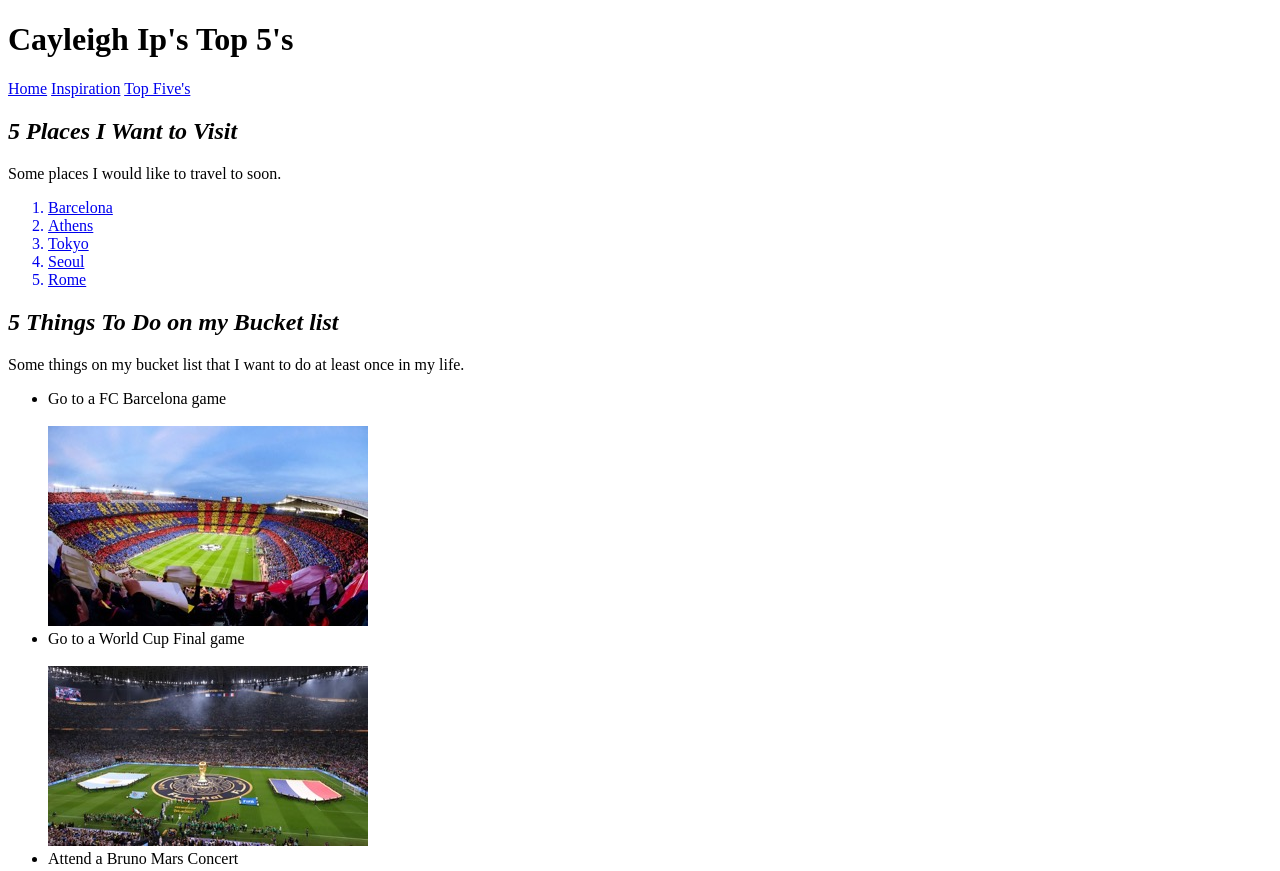
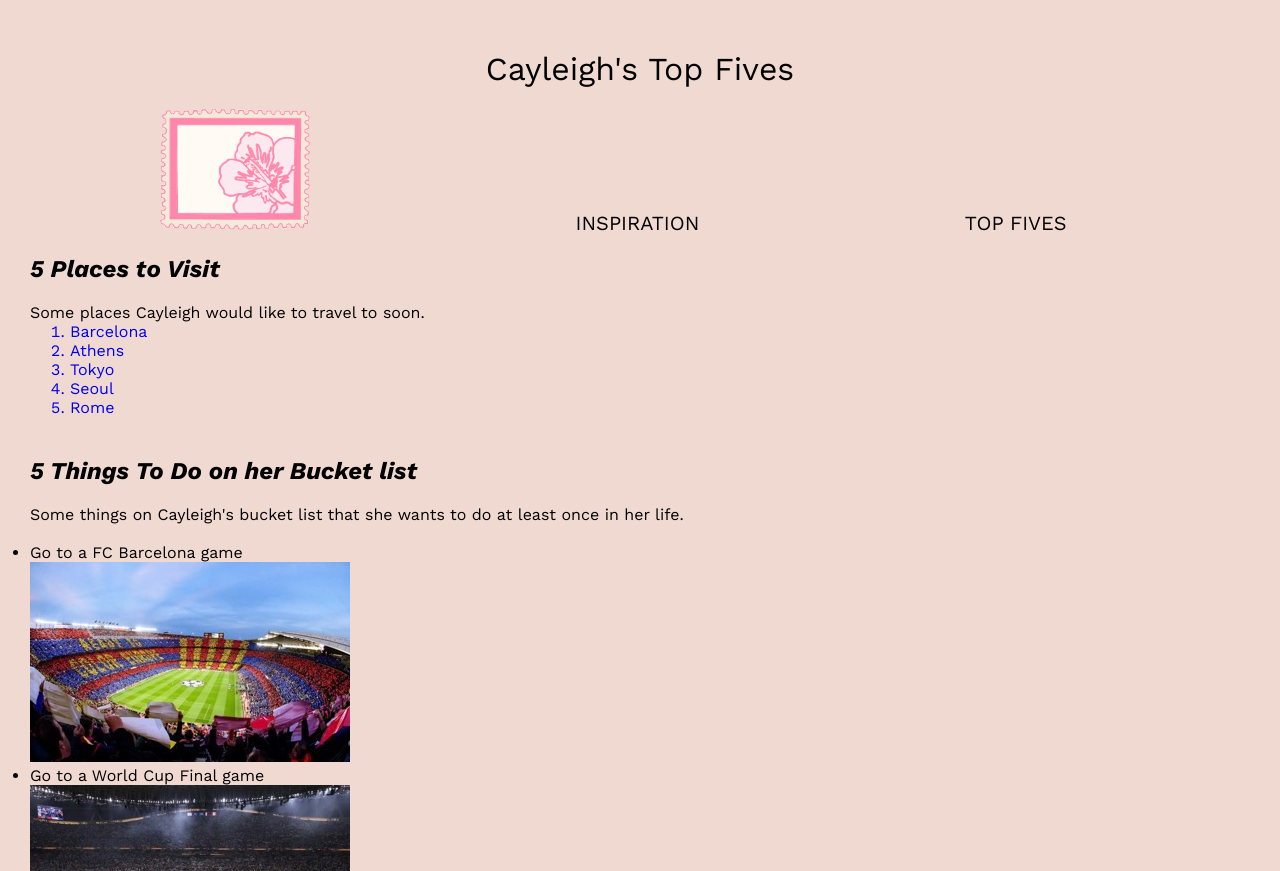
Before and after one commit to cayleighip/projectOnePortfolio, a plain HTML site: page topFives/topFives.html in a window 1280 px wide. Shown: the top 871 px of the page. Drawn offline with nearby package versions, Linux system fonts and the light colour scheme.

Commit message:
commit change

```diff
--- /dev/null
+++ b/css/style.css
@@ -0,0 +1,57 @@
+*{
+    margin: 0;
+
+}
+
+body{
+    font-family: "Work Sans", sans-serif;
+    font-weight: 400;
+    background-color: #EFD9D1;
+    color: #000000;
+    padding: 50px 30px 50px 30px;
+
+}
+
+#gif{
+    width: 150px;
+}
+
+a{
+    text-decoration: none;
+    display: inline;
+
+}
+
+nav a{
+    /* border: 5px solid #DAA38F; */
+    /* background-color: #DAA38F; */
+    color: #000000;
+    font-size: 20px;
+    font-weight: 400;
+    text-transform: uppercase;
+    padding: 10px 130px;
+    /* padding-bottom: 50px; */
+
+
+
+}
+
+h1{
+    text-align: center;
+    padding-bottom: 20px;
+    font-weight: 400;
+}
+
+h2{
+    padding-bottom: 20px;
+    padding-top: 20px;
+}
+
+.img{
+    display: inline;
+
+}
+
+section{
+    padding-bottom: 20px;
+}
--- a/topFives/topFives.html
+++ b/topFives/topFives.html
@@ -2,22 +2,28 @@
 <html lang="en">
     <head>
     <meta charset="UTF-8">
-    <title>My Top 5's</title>
+    <title>Cayleigh's Top 5's</title>
+    <link rel="stylesheet" href="../css/style.css">
+    <link rel="preconnect" href="https://fonts.googleapis.com">
+    <link rel="preconnect" href="https://fonts.gstatic.com" crossorigin>
+    <link href="https://fonts.googleapis.com/css2?family=Work+Sans:ital,wght@0,100..900;1,100..900&display=swap" rel="stylesheet">
+
     </head>
 
     <body>
-    <h1>Cayleigh Ip's Top 5's</h1>
+    <h1>Cayleigh's Top Fives</h1>
     <header>
         <nav>
-        <a href="../index.html">Home</a>
+        <a href="../index.html"><img id="gif" src="../img/stamp.gif" alt="GIF created by Cayleigh Ip. Stamp with hibiscus flower that changes background color and name appears."></a>
+
         <a href="../inspiration/inspiration.html">Inspiration</a>
-        <a href="../topFives/topFives.html">Top Five's</a>
+        <a href="../topFives/topFives.html">Top Fives</a>
         </nav>
      </header>
 
     <section>
-        <h2><em>5 Places I Want to Visit</em></h2>
-    <p>Some places I would like to travel to soon. </p>
+        <h2><em>5 Places to Visit</em></h2>
+    <p>Some places Cayleigh would like to travel to soon. </p>
     <ol>
         <a href="https://www.barcelona.com/"><li>Barcelona</li></a>
         <a href="https://www.visitgreece.gr/mainland/attica/athens/"><li>Athens</li></a>
@@ -29,44 +35,44 @@
 
 
     <section>
-        <h2><em>5 Things To Do on my Bucket list </em></h2>
-        <p>Some things on my bucket list that I want to do at least once in my life.</p>
-        <ul>
+        <h2><em>5 Things To Do on her Bucket list </em></h2>
+        <p>Some things on Cayleigh's bucket list that she wants to do at least once in her life.</p>
+        <ul class="img">
             <li>Go to a FC Barcelona game</li>
-            <br>
+            <!-- <br> -->
             <img src="img/fcb.jpeg" alt="Camp Nou Stadium in Barcelona filled with fans at a FC Barcelona game.">
             <li>Go to a World Cup Final game</li>
-            <br>
+            <!-- <br> -->
             <img src="img/worldCup.jpeg" alt="The National Anthems during the 2022 World Cup Final between Argentina and France.">
             <li>Attend a Bruno Mars Concert</li>
-            <br>
+            <!-- <br> -->
             <img src="img/brunoMars.jpeg" alt="Bruno Mars performing in concert.">
             <li>Visit New York City during Christmas</li>
-            <br>
+            <!-- <br> -->
             <img src="img/nyc.jpeg" alt="Rockefeller Center in New York City during Christmas time. The Christmas tree is lit with snow falling around it and visitors iceskating on the rink.">
             <li>See the Northern Lights</li>
-            <br>
+            <!-- <br> -->
             <img src="img/northernLights.jpeg" alt="View of the Northern Lights in Alaska.">
         </ul>
     </section>
 
     <section>
-        <h2><em>5 of my All-Time Favorite Songs</em></h2>
+        <h2><em>5 of Cayleigh's All-Time Favorite Songs</em></h2>
         <dl>
             <dt><a href="https://www.youtube.com/watch?v=GdX-Dqe6tHg"><img src="img/buwan.jpg" alt="Buwan Album Cover, Juan Karlos"></a></dt>
-            <dd>"Buwan" is one of my favorite Tagalog songs.</dd>
+            <dd>"Buwan" is one of her favorite Tagalog songs.</dd>
             <br>
             <dt><a href="https://www.youtube.com/watch?v=fcmFH5OvdtA"><img src="img/hearYouMe.jpeg" alt="Bleed American Album Cover, Jimmy Eat World"></a></dt>
-            <dd>The first time I heard the song "Hear You Me" was in the movie remake "A Cinderella Story" from the 2000s. I loved that movie as a kid and I loved the song as well. </dd>
+            <dd>The first time she heard the song "Hear You Me" was in the movie remake "A Cinderella Story" from the 2000s. Cayleigh loved that movie as a kid and loved the song as well. </dd>
             <br>
             <dt><a href="https://www.youtube.com/watch?v=YKuHdOxj46I"><img src="img/keishaCole.jpeg" alt="The Way It Is Album Cover, Keisha Cole"></a></dt>
-            <dd>I love the song "Love" by Keisha Cole, it makes me nostalgic for the music that was created in the 2000s.</dd>
+            <dd>Cayleigh loves the song "Love" by Keisha Cole, it makes her nostalgic for the music that was created in the 2000s.</dd>
             <br>
             <dt><a href="https://www.youtube.com/watch?v=-CufSqKfx24"><img src="img/sabrina.png" alt="emails i can't send Album Cover, Sabrina Carpenter"></a></dt>
-            <dd>"Decode" was one of the first songs that I loved during my first listen of the "emails i can't send" album.</dd>
+            <dd>"Decode" was one of the first songs that she loved during her first listen of the "emails i can't send" album.</dd>
             <br>
             <dt><a href="https://www.youtube.com/watch?v=9YZpng2PL34"><img src="img/unorthodoxJukebox.jpg" alt="Unorthodox Jukebox Album Cover, Bruno Mars"></a></dt>
-            <dd>"If I Knew" is an underrated song off the "Unorthodox Jukebox" album and its one of my favorite's off of the album.</dd>
+            <dd>"If I Knew" is an underrated song off the "Unorthodox Jukebox" album and its one of Cayleigh's favorite's off of the album.</dd>
 
 
         </dl>
```
Also changed, not shown: index.html (+28 -8 lines), inspiration/inspiration.html (+12 -7 lines), img/stamp.gif (added), 1 other file.
